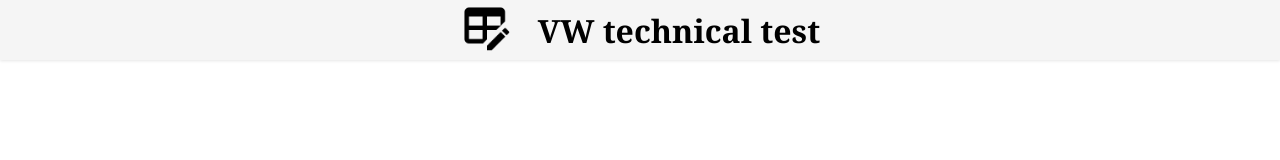
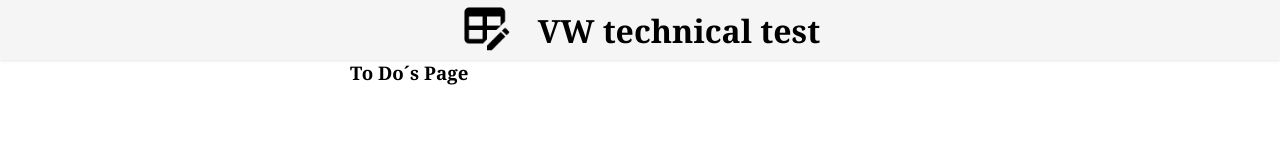
Before and after one commit to brislazaro/VW-prueba, a React (Vite) app: page / in a window 1280 px wide. Shown: the top 160 px of the page. Built offline with nearby package versions, Linux system fonts and the light colour scheme.

Commit message:
create todoslist component and configuration the route

```diff
--- a/package.json
+++ b/package.json
@@ -11,6 +11,7 @@
     "test": "vitest"
   },
   "dependencies": {
+    "antd": "^5.19.2",
     "react": "^18.3.1",
     "react-dom": "^18.3.1",
     "react-router-dom": "^6.25.0"
--- a/src/main.tsx
+++ b/src/main.tsx
@@ -3,12 +3,13 @@
 import App from "./App.tsx";
 import "./index.css";
 import { createBrowserRouter, RouterProvider } from "react-router-dom";
+import ToDosPage from "./pages/ToDosPage/ToDosPage.tsx";
 
 const router = createBrowserRouter([
   {
     path: "/",
     element: <App />,
-    children: [],
+    children: [{ path: "/", element: <ToDosPage /> }],
   },
 ]);
 
--- /dev/null
+++ b/src/pages/ToDosPage/ToDosPage.tsx
@@ -0,0 +1,8 @@
+const ToDosPage = () => {
+  return (
+    <>
+      <h3>To Do´s Page</h3>
+    </>
+  );
+};
+export default ToDosPage;
```
Also changed, not shown: src/pages/ToDosPage/toDosPage.module.css (added), 1 other file (tests, documents, lock files or other folders).
